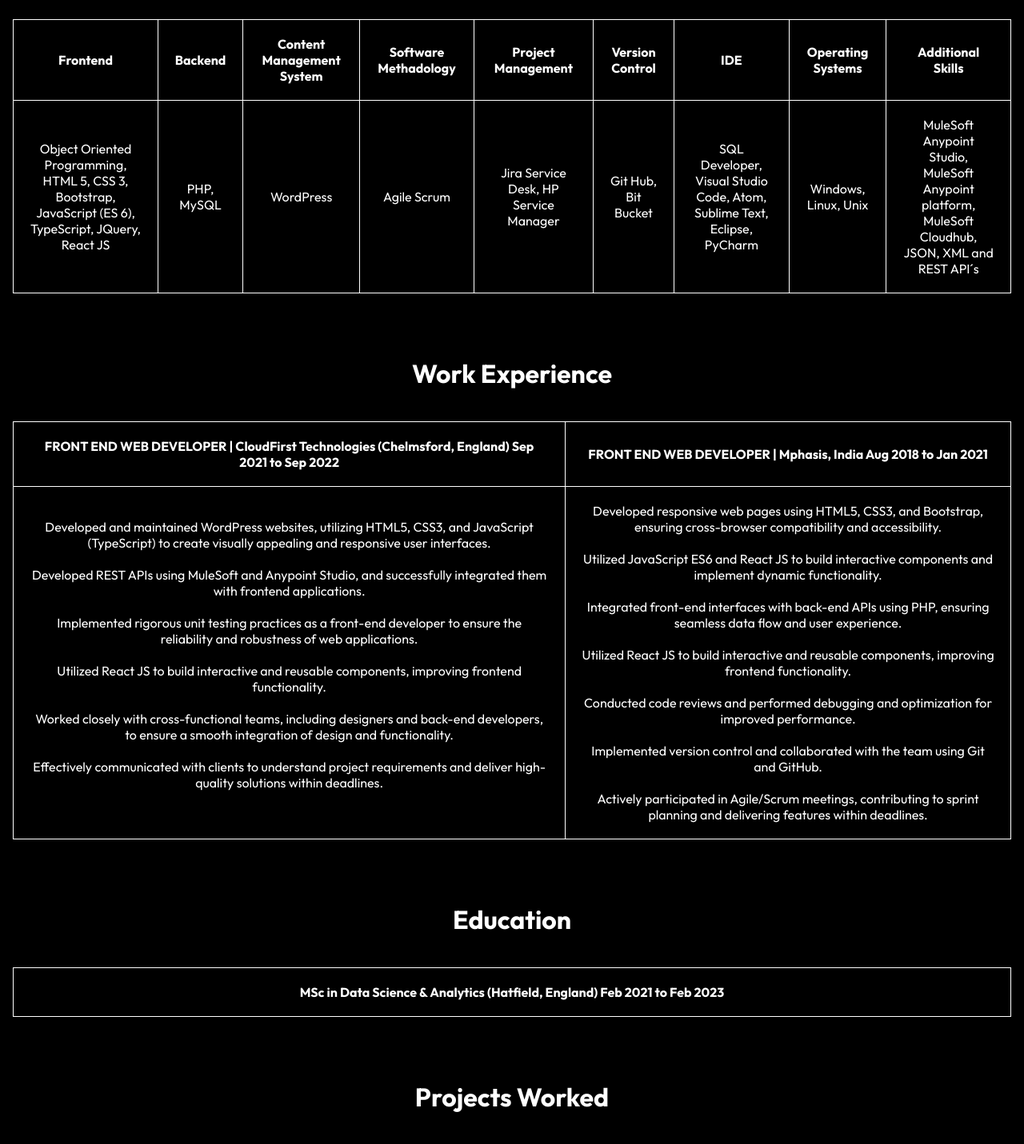
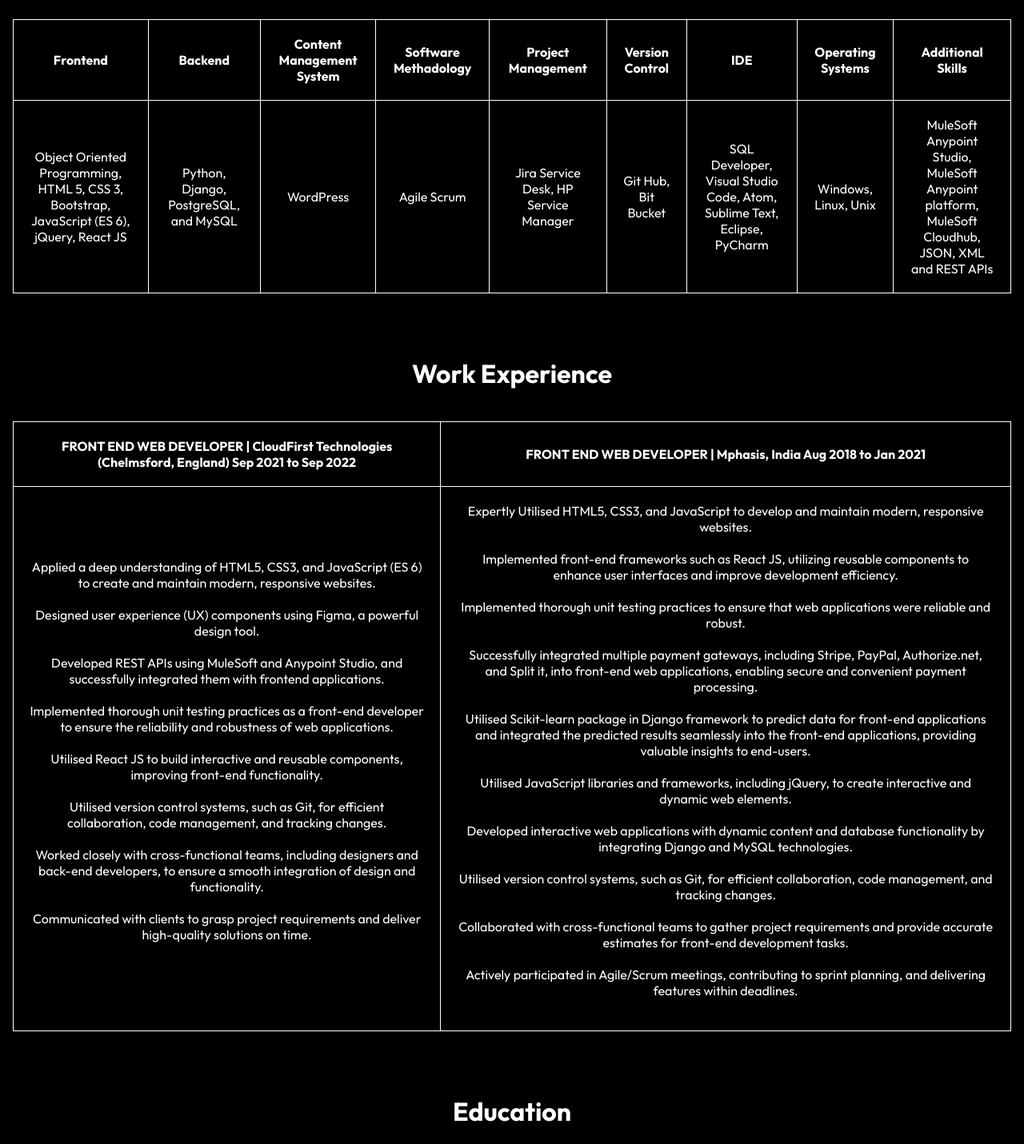
Before and after one commit to dineshbellamkonda12/React-portfolio, a React (Create React App) app: page /About in a window 1280 px wide. Shown: the part 880-2311 px from the top of the page at 80% size. Built offline with nearby package versions, Linux system fonts and the light colour scheme.

Commit message:
Updated my Skills in About Section

```diff
--- a/src/components/AboutContent.js
+++ b/src/components/AboutContent.js
@@ -36,15 +36,15 @@
                         <th>Additional Skills</th>
                     </tr>
                     <tr>
-                        <td>Object Oriented Programming, HTML 5, CSS 3, Bootstrap, JavaScript (ES 6), TypeScript, JQuery, React JS</td>
-                        <td>PHP, MySQL</td>
+                        <td>Object Oriented Programming, HTML 5, CSS 3, Bootstrap, JavaScript (ES 6), jQuery, React JS</td>
+                        <td>Python, Django, PostgreSQL, and MySQL</td>
                         <td>WordPress</td>
                         <td>Agile Scrum</td>
                         <td>Jira Service Desk, HP Service Manager</td>
                         <td>Git Hub, Bit Bucket</td>
                         <td>SQL Developer, Visual Studio Code, Atom, Sublime Text, Eclipse, PyCharm</td>
                         <td>Windows, Linux, Unix</td>
-                        <td>MuleSoft Anypoint Studio, MuleSoft Anypoint platform, MuleSoft Cloudhub, JSON, XML and REST API´s</td>
+                        <td>MuleSoft Anypoint Studio, MuleSoft Anypoint platform, MuleSoft Cloudhub, JSON, XML and REST APIs</td>
                     </tr>
                 </table>
             </div>
@@ -60,24 +60,29 @@
                     <tr>
                         <td>
                             <ul>
-                                <li>Developed and maintained WordPress websites, utilizing HTML5, CSS3, and JavaScript (TypeScript) to create visually appealing and responsive user interfaces.</li><br />
+                                <li>Applied a deep understanding of HTML5, CSS3, and JavaScript (ES 6) to create and maintain modern, responsive websites.</li><br />
+                                <li>Designed user experience (UX) components using Figma, a powerful design tool.</li><br />
                                 <li>Developed REST APIs using MuleSoft and Anypoint Studio, and successfully integrated them with frontend applications.</li><br />
-                                <li>Implemented rigorous unit testing practices as a front-end developer to ensure the reliability and robustness of web applications.</li><br />
-                                <li>Utilized React JS to build interactive and reusable components, improving frontend functionality.</li><br />
+                                <li>Implemented thorough unit testing practices as a front-end developer to ensure the reliability and robustness of web applications.</li><br />
+                                <li>Utilised React JS to build interactive and reusable components, improving front-end functionality.</li><br />
+                                <li>Utilised version control systems, such as Git, for efficient collaboration, code management, and tracking changes.</li><br />
                                 <li>Worked closely with cross-functional teams, including designers and back-end developers, to ensure a smooth integration of design and functionality.</li><br />
-                                <li>Effectively communicated with clients to understand project requirements and deliver high-quality solutions within deadlines.</li><br />
+                                <li>Communicated with clients to grasp project requirements and deliver high-quality solutions on time.</li><br />
                             </ul>
                         </td>
 
                         <td>
                             <ul>
-                                <li>Developed responsive web pages using HTML5, CSS3, and Bootstrap, ensuring cross-browser compatibility and accessibility.</li> <br />
-                                <li>Utilized JavaScript ES6 and React JS to build interactive components and implement dynamic functionality.</li><br />
-                                <li>Integrated front-end interfaces with back-end APIs using PHP, ensuring seamless data flow and user experience.</li><br />
-                                <li>Utilized React JS to build interactive and reusable components, improving frontend functionality.</li><br />
-                                <li>Conducted code reviews and performed debugging and optimization for improved performance.</li><br />
-                                <li>Implemented version control and collaborated with the team using Git and GitHub.</li><br />
-                                <li>Actively participated in Agile/Scrum meetings, contributing to sprint planning and delivering features within deadlines.</li>
+                                <li>Expertly Utilised HTML5, CSS3, and JavaScript to develop and maintain modern, responsive websites.</li> <br />
+                                <li>Implemented front-end frameworks such as React JS, utilizing reusable components to enhance user interfaces and improve development efficiency.</li><br />
+                                <li>Implemented thorough unit testing practices to ensure that web applications were reliable and robust.</li><br />
+                                <li>Successfully integrated multiple payment gateways, including Stripe, PayPal, Authorize.net, and Split it, into front-end web applications, enabling secure and convenient payment processing.</li><br />
+                                <li>Utilised Scikit-learn package in Django framework to predict data for front-end applications and integrated the predicted results seamlessly into the front-end applications, providing valuable insights to end-users.</li><br />
+                                <li>Utilised JavaScript libraries and frameworks, including jQuery, to create interactive and dynamic web elements.</li><br />
+                                <li>Developed interactive web applications with dynamic content and database functionality by integrating Django and MySQL technologies.</li><br />
+                                <li>Utilised version control systems, such as Git, for efficient collaboration, code management, and tracking changes.</li><br />
+                                <li>Collaborated with cross-functional teams to gather project requirements and provide accurate estimates for front-end development tasks.</li><br />
+                                <li>Actively participated in Agile/Scrum meetings, contributing to sprint planning, and delivering features within deadlines.</li><br />
                             </ul>
                         </td>
                     </tr>
@@ -103,8 +108,8 @@
             <div className='pw'>
                 <table>
                     <tr>
-                        <th>Clickappporter</th>
-                        <th>PROOF CENTRAL</th>
+                        <th>Clickappporter (Business Domain: Retail)</th>
+                        <th>PROOF CENTRAL (Business Domain: Publishing) </th>
                     </tr>
 
                     <tr>
--- a/src/components/Footer.js
+++ b/src/components/Footer.js
@@ -12,7 +12,7 @@
                 <div className="location">
                     <FaHome size={20} style={{color:"white", marginRight: "2rem" }} />
                     <div>
-                        <p style={{color:"white"}}>110A Burges Road, London</p>
+                        <p style={{color:"white"}}>110A Burges Road, London, E62BH</p>
                         <p style={{color:"white"}}>United Kingdom</p>
                     </div>
                 </div>
--- a/src/components/HeroImg.js
+++ b/src/components/HeroImg.js
@@ -13,7 +13,7 @@
         </div>
         <div className="content">
             <p>Sai Dinesh Bellamkonda</p>
-            <h1>Front End Developer</h1>
+            <h1>Full Stack Developer</h1>
             <div>
             <Link to="/Project" className="btn">Projects</Link>
             <Link to="/Contact" className="btn btn-light">Contact</Link>
--- a/src/components/Navbar.js
+++ b/src/components/Navbar.js
@@ -32,7 +32,7 @@
                 <Link to="/Project">Project</Link>
             </li>
             <li>
-                <Link to="/About">About</Link>
+                <Link to="/About">About Me</Link>
             </li>
             <li>
                 <Link to="/Contact">Contact</Link>
```
